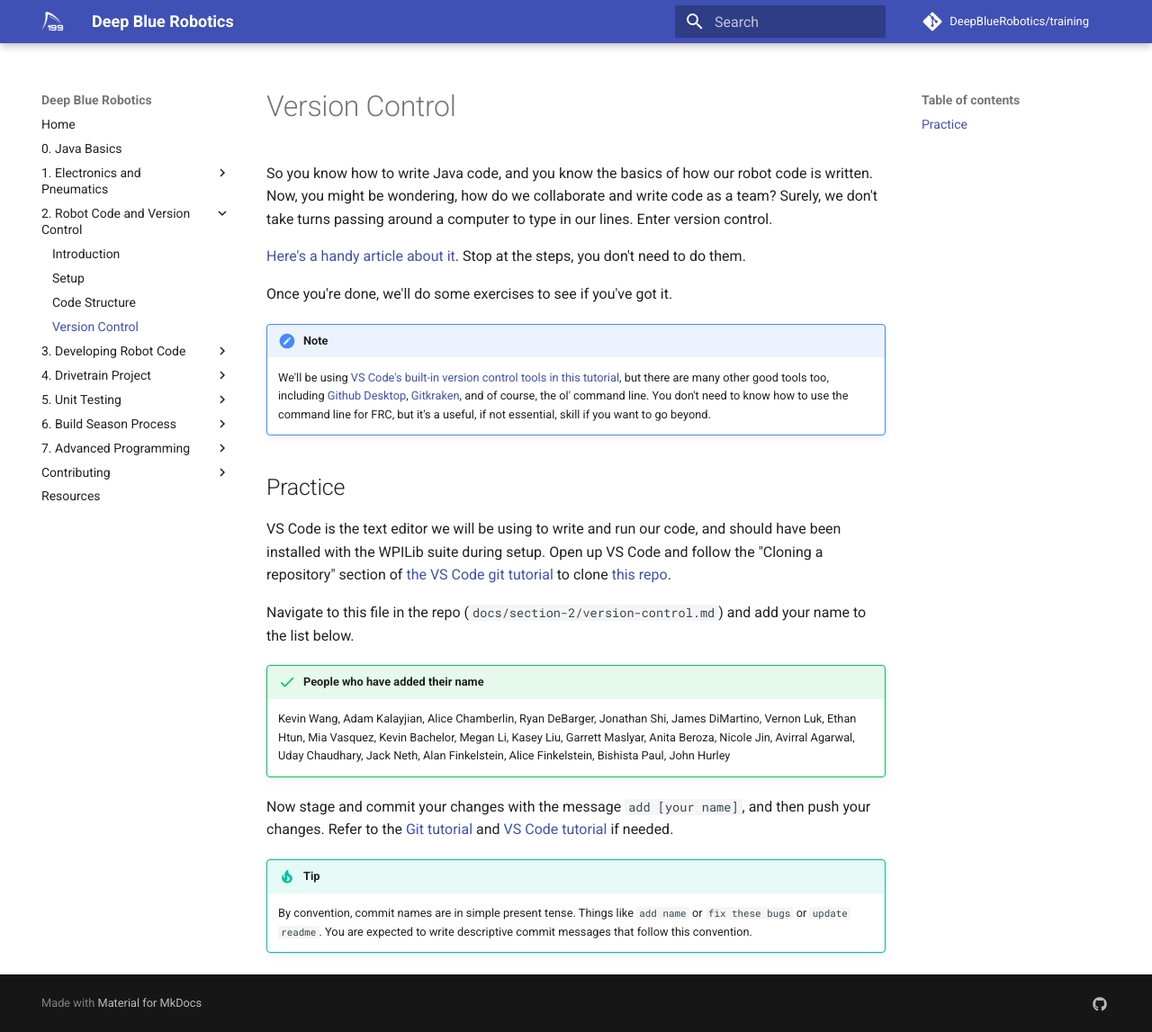
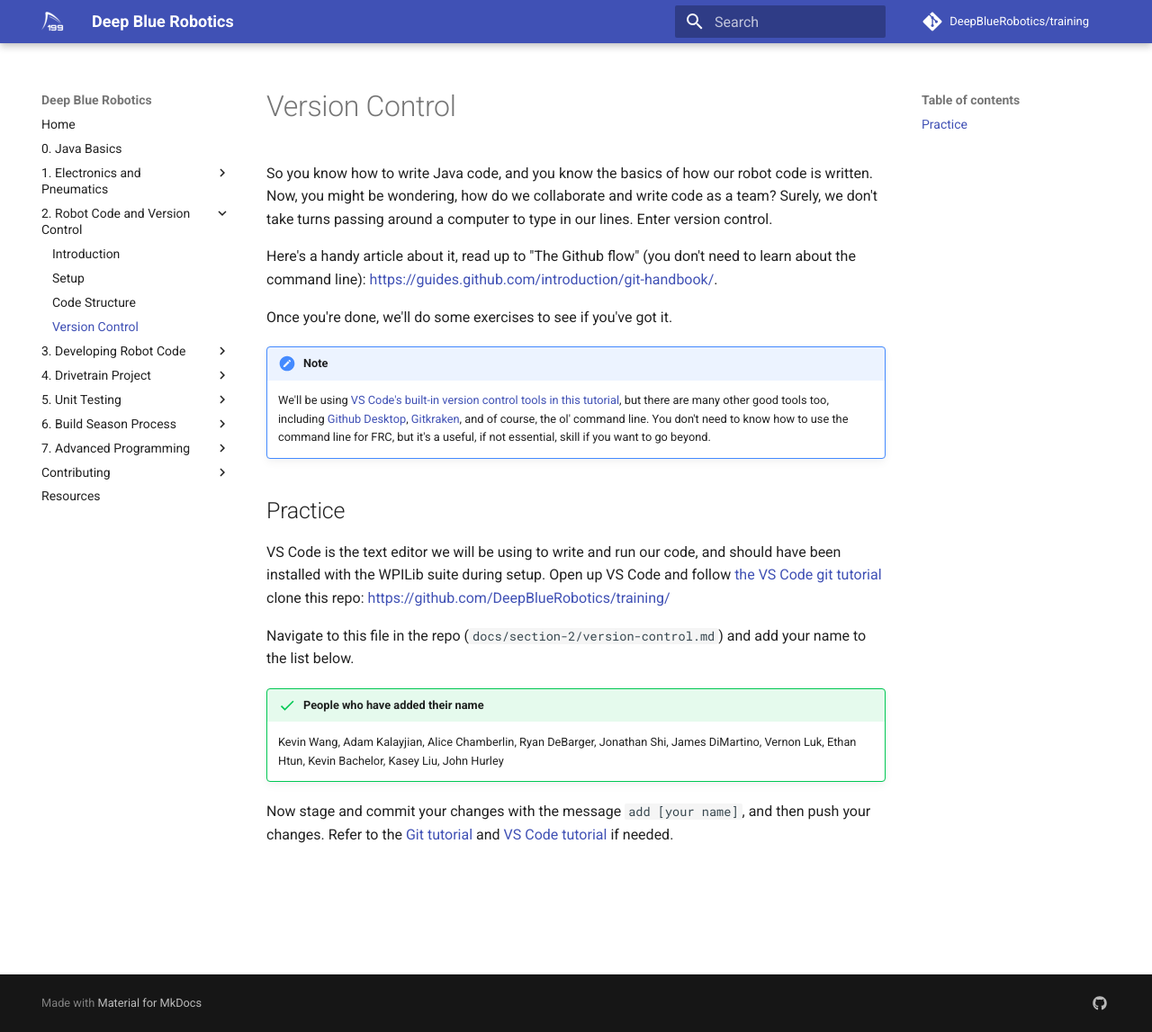
Before and after one commit to DeepBlueRobotics/training, an MkDocs documentation site: the page built from docs/section-2/version-control.md, in a window 1280 px wide and 1147 px high. Shown: the whole window at 90% size. Built offline with MkDocs 1.6.1 and Material for MkDocs 9.7.7, drawn with Linux system fonts in a browser that asks for light colours; comment, search, counter and statistics services are not loaded.

Commit message:
Update version-control.md

```diff
--- a/docs/section-2/version-control.md
+++ b/docs/section-2/version-control.md
@@ -1,6 +1,6 @@
 So you know how to write Java code, and you know the basics of how our robot code is written. Now, you might be wondering, how do we collaborate and write code as a team? Surely, we don't take turns passing around a computer to type in our lines. Enter version control.
 
-[Here's a handy article about it](https://www.freecodecamp.org/news/learn-the-basics-of-git-in-under-10-minutes-da548267cc91/). Stop at the steps, you don't need to do them.
+Here's a handy article about it, read up to "The Github flow" (you don't need to learn about the command line): <https://guides.github.com/introduction/git-handbook/>.
 
 Once you're done, we'll do some exercises to see if you've got it.
 
@@ -8,7 +8,7 @@ Once you're done, we'll do some exercises to see if you've got it.
     We'll be using [VS Code's built-in version control tools in this tutorial](https://code.visualstudio.com/docs/editor/versioncontrol), but there are many other good tools too, including [Github Desktop](https://desktop.github.com/), [Gitkraken](https://www.gitkraken.com/git-client), and of course, the ol' command line. You don't need to know how to use the command line for FRC, but it's a useful, if not essential, skill if you want to go beyond.
 
 ## Practice
-VS Code is the text editor we will be using to write and run our code, and should have been installed with the WPILib suite during setup. Open up VS Code and follow the "Cloning a repository" section of [the VS Code git tutorial](https://code.visualstudio.com/docs/editor/versioncontrol#_cloning-a-repository) to clone [this repo](https://github.com/DeepBlueRobotics/training/).
+VS Code is the text editor we will be using to write and run our code, and should have been installed with the WPILib suite during setup. Open up VS Code and follow [the VS Code git tutorial](https://code.visualstudio.com/docs/editor/versioncontrol) clone this repo: <https://github.com/DeepBlueRobotics/training/>
 
 Navigate to this file in the repo (`docs/section-2/version-control.md`) and add your name to the list below.
 
@@ -21,22 +21,8 @@ Navigate to this file in the repo (`docs/section-2/version-control.md`) and add
     James DiMartino,
     Vernon Luk,
     Ethan Htun,
-    Mia Vasquez,
     Kevin Bachelor,
-    Megan Li,
     Kasey Liu,
-    Garrett Maslyar,
-    Anita Beroza,
-    Nicole Jin,
-    Avirral Agarwal,
-    Uday Chaudhary,
-    Jack Neth,
-    Alan Finkelstein,
-    Alice Finkelstein,
-    Bishista Paul,
     John Hurley
 
 Now stage and commit your changes with the message `add [your name]`, and then push your changes. Refer to the [Git tutorial](https://guides.github.com/introduction/git-handbook/) and [VS Code tutorial](https://code.visualstudio.com/docs/editor/versioncontrol) if needed.
-
-!!! tip
-    By convention, commit names are in simple present tense. Things like `add name` or `fix these bugs` or `update readme`. You are expected to write descriptive commit messages that follow this convention.
```
